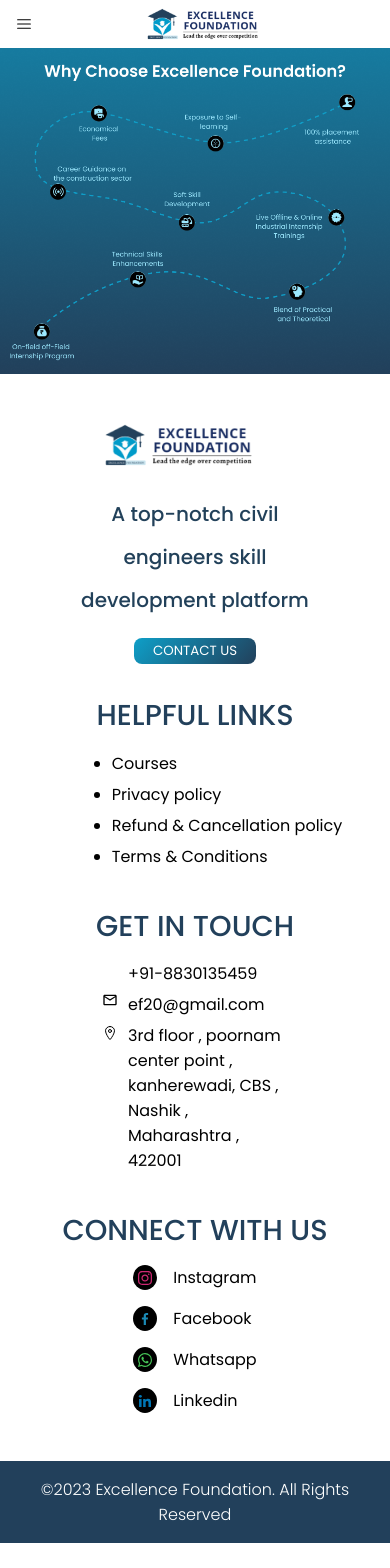
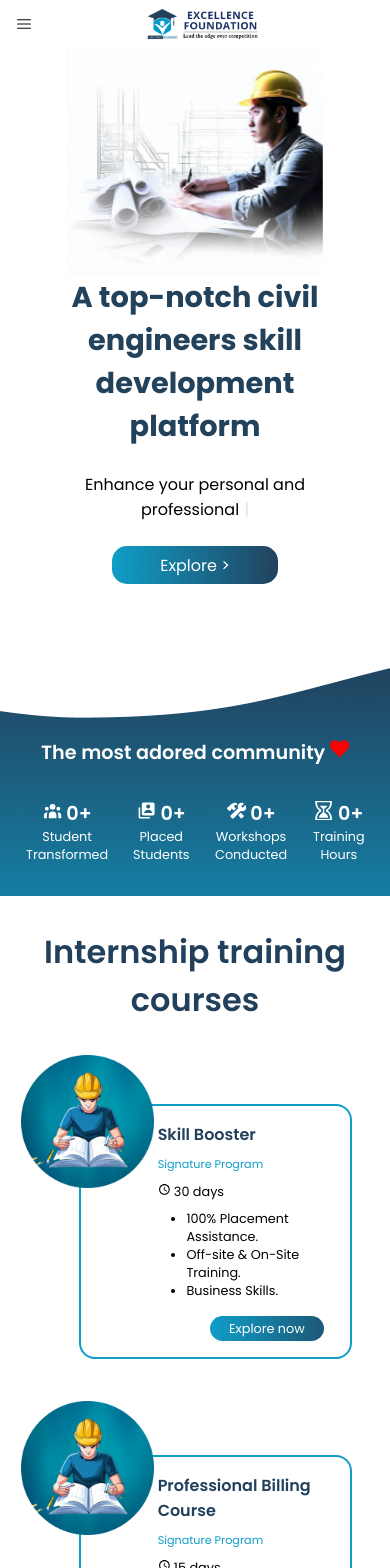
Before and after one commit to wyash12/ef-frontend, a Next.js app: page / in a window 390 px wide. Shown: the top 1568 px of the page. Before the commit the page ends 1543 px from the top, so only its background shows below. Built offline with nearby package versions, Linux system fonts and the light colour scheme; some icons are missing.

Commit message:
responsive vision mission container

```diff
--- a/components/home/VisionMission/VisionMissionContainer.module.scss
+++ b/components/home/VisionMission/VisionMissionContainer.module.scss
@@ -5,4 +5,5 @@
     display: flex;
     justify-content: center;
     flex-direction: column;
+    overflow-x: hidden;
 }
--- a/components/home/Wave/WaveContainer.module.scss
+++ b/components/home/Wave/WaveContainer.module.scss
@@ -18,13 +18,15 @@
   .values {
     // z-index: 100;
     position: absolute;
-    height: 45vh;
-    bottom: 0;
+    height: 50vh;
+    bottom: 2rem;
     width: 100%;
     display: flex;
     flex-direction: column;
     align-items: center;
-    justify-content: space-evenly;
+    // justify-content: space-evenly;
+    justify-content: flex-end;
+    gap: 2rem;
     color: white;
 
     h1 {
@@ -57,9 +59,42 @@
   }
 }
 
+@media (max-width: 2210px) {
+  .ocean {
+    height: 60vh;
+    .values{
+      height: 30vh;
+    }
+  }
+}
+
+@media (max-width: 1300px) {
+  .ocean {
+    height: 52vh;
+    .values{
+      height: 30vh;
+    }
+  }
+}
+
+
+@media (max-width: 920px) {
+  .ocean {
+    height: 30vh;
+    .values {
+      height: 40vh;
+      h1 {
+        font-size: 1.4rem;
+      }
+    }
+  }
+}
+
 @media (max-width: 774px) {
   .ocean {
+    height: 40vh;
     .values {
+      height: 30vh;
       h1 {
         font-size: 1.4rem;
       }
@@ -69,19 +104,22 @@
 
 @media (max-width: 468px) {
   .ocean {
+    height: 35vh;
     .values {
+      height: 25vh;
       h1 {
-        font-size: 1.1rem;
+        font-size: 1.2rem;
       }
     }
   }
 }
 
-@media (max-width: 340px) {
+@media (max-width: 380px) {
   .ocean {
-    height: 70vh;
+    height: 60vh;
 
     .values {
+      height: 45vh;
       h1 {
         text-align: center;
         padding: 0 0.3rem;
@@ -95,3 +133,23 @@
     }
   }
 }
+
+@media (max-width: 281px) {
+  .ocean {
+    height: 70vh;
+
+    .values {
+      height: 40vh;
+      h1 {
+        text-align: center;
+        padding: 0 0.3rem;
+      }
+      .counterDiv {
+        padding: 1rem;
+        gap: 1rem;
+        flex-wrap: wrap;
+      }
+
+    }
+  }
+}
--- a/pages/index.tsx
+++ b/pages/index.tsx
@@ -16,12 +16,12 @@ export default function HomePage(): JSX.Element {
         <title>Excellence Foundation</title>
         <meta name="Excellence foundation home page" />
       </Head>
-      {/* <TitleContainer /> */}
-      {/* <WaveContainer /> */}
-      {/* <CourseContainer /> */}
-      {/* <VisionMissionContainer /> */}
-      {/* <PlacementContainer /> */}
-      {/* <ReviewContainer /> */}
+      <TitleContainer />
+      <WaveContainer />
+      <CourseContainer />
+      <VisionMissionContainer />
+      <PlacementContainer />
+      <ReviewContainer />
       <PathContainer />
     </>
   );
```
